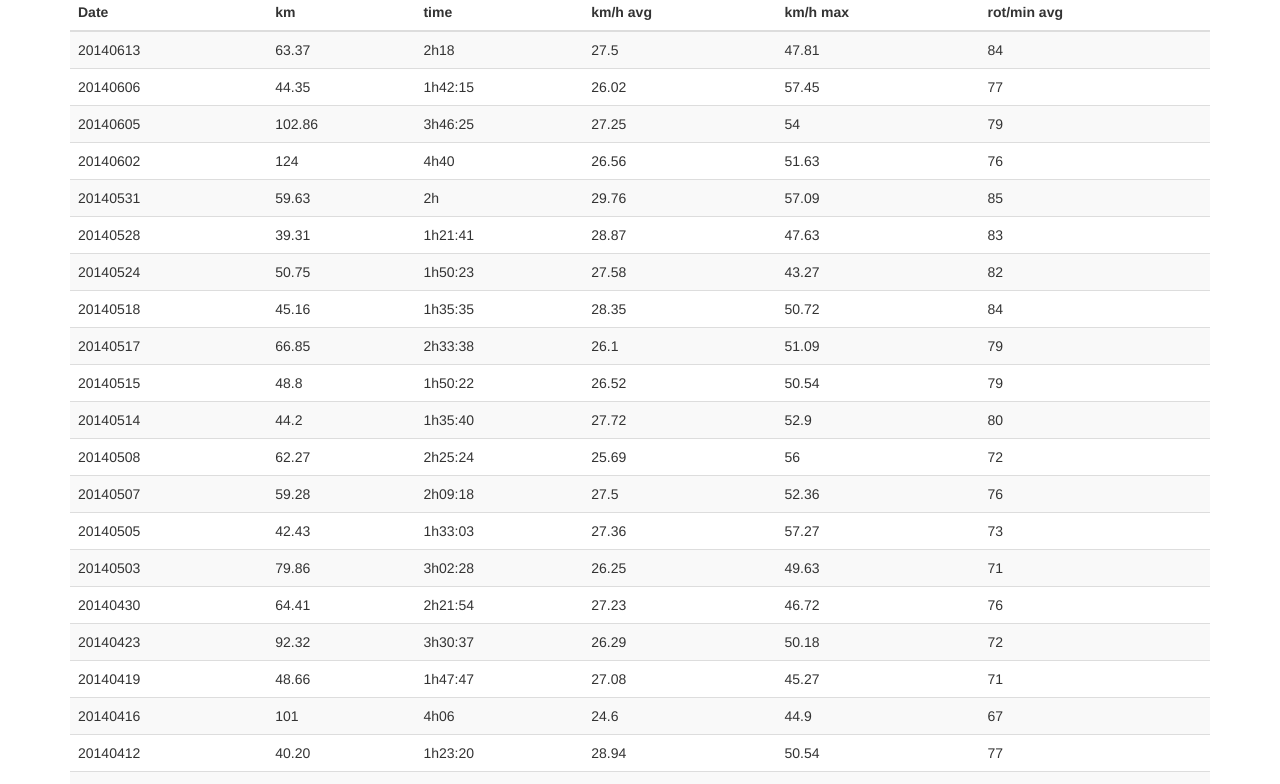
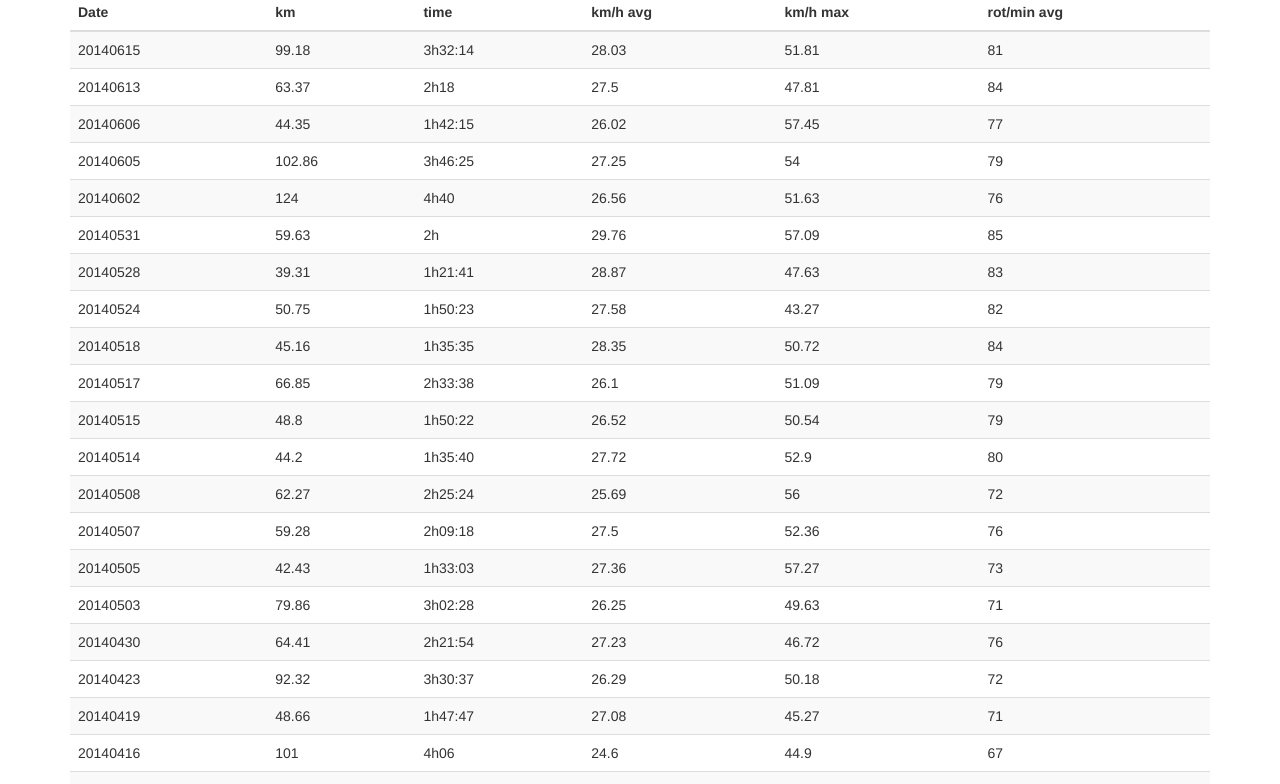
Before and after one commit to essen/essen.github.io, a plain HTML site: page index.html in a window 1280 px wide. Shown: the part 465-1249 px from the top of the page. Drawn offline with nearby package versions, Linux system fonts and the light colour scheme.

Commit message:
Gotta go fast

```diff
--- a/index.html
+++ b/index.html
@@ -39,6 +39,7 @@
 		</tr></thead>
 		<tbody>
 <!-- GOTTA_GO_FAST -->
+			<tr><td>20140615</td><td>99.18</td><td>3h32:14</td><td>28.03</td><td>51.81</td><td>81</td></tr>
 			<tr><td>20140613</td><td>63.37</td><td>2h18</td><td>27.5</td><td>47.81</td><td>84</td></tr>
 			<tr><td>20140606</td><td>44.35</td><td>1h42:15</td><td>26.02</td><td>57.45</td><td>77</td></tr>
 			<tr><td>20140605</td><td>102.86</td><td>3h46:25</td><td>27.25</td><td>54</td><td>79</td></tr>
```
